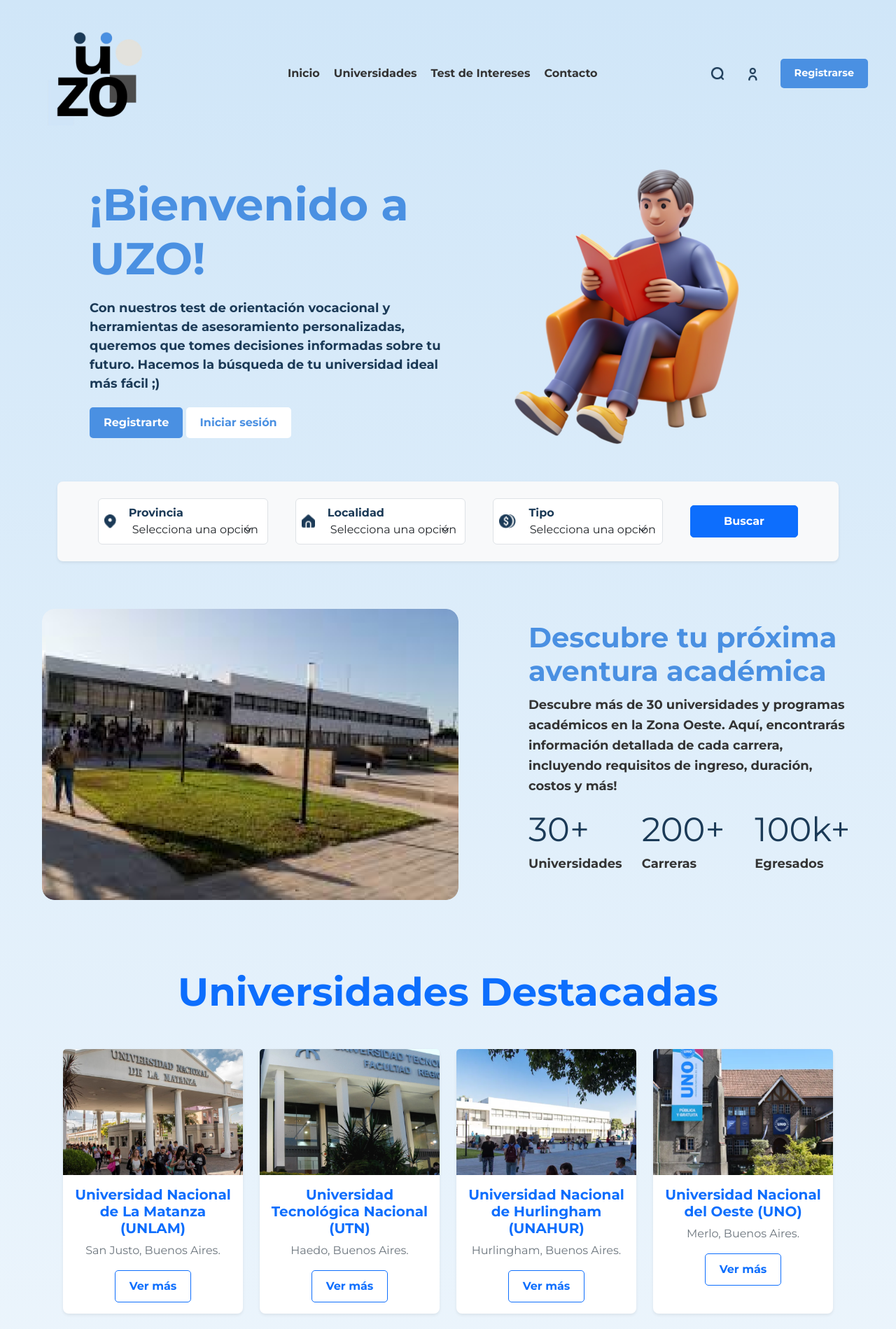
After one commit to priiscilasoliz/unideal, a PHP site: page /prueba4.html in a window 1280 px wide. The commit adds this page. Shown: the top 1899 px of the page at 70% size. Run offline with PHP 8.4, Linux system fonts and the light colour scheme.

Commit message:
,,,,,,,,,papoi

```diff
--- a/unideal/index.html
+++ b/unideal/index.html
@@ -167,7 +167,7 @@
           <img src="imagenes/cudi.png" alt="Centro Universitario de La Matanza">
           <h3>Centro universitario de La Matanza (CUDI)</h3>
           <p>González Catán, Buenos Aires.</p>
-          <a href="https://www.cudi.ar/" class="boton">Ver más</a>
+          <a href="HTML/cudi.html" class="boton">Ver más</a>
         </div>
       </div>
     </section>
--- /dev/null
+++ b/unideal/prueba4.html
@@ -0,0 +1,332 @@
+<!DOCTYPE html>
+<html lang="es">
+<head>
+  <meta charset="UTF-8">
+  <meta name="viewport" content="width=device-width, initial-scale=1.0">
+  <title>Universidades Zona Oeste</title>
+  <link
+        href="https://cdn.jsdelivr.net/npm/bootstrap@5.3.3/dist/css/bootstrap.min.css"
+        rel="stylesheet"
+        integrity="sha384-QWTKZyjpPEjISv5WaRU9OFeRpok6YctnYmDr5pNlyT2bRjXh0JMhjY6hW+ALEwIH"
+        crossorigin="anonymous">
+  <link rel="stylesheet" href="CSS/gagatest.css">
+  <link href="https://fonts.googleapis.com/css2?family=Montserrat:wght@400;700&display=swap" rel="stylesheet">
+</head>
+<body>
+<header>
+  <a href="index.html" class="logo">
+    <img src="imagenes/logo.png" alt="logo">
+  </a>
+  <nav>
+    <a href="index.html">Inicio</a>
+    <a href="HTML/universidades.html">Universidades</a>
+    <a href="HTML/testintereses.html">Test de Intereses</a>
+    <a href="HTML/contacto.html">Contacto</a>
+  </nav>
+  <div class="nave">
+
+    <img src="imagenes/search.png" alt="Buscar" id="icono-busqueda" class="icono-busqueda" style="cursor: pointer; height: 20px;">
+
+
+    <div id="buscador-container" class="buscador-wrapper oculto">
+      <div class="input-wrapper">
+        <input type="text" id="buscador" placeholder="Buscar..." autocomplete="off">
+        <div id="sombra" class="input-shadow"></div>
+      </div>
+      <div id="sugerencias" class="autocomplete-box"></div>
+    </div>
+
+    <a href="#"><img src="imagenes/user.png" alt="Usuario"></a>
+    <a href="HTML/login_register.html" class="btn-registrar" style="text-decoration: none; color: white;">Registrarse</a>
+  </div>
+</header>
+  <main>
+    <section class="estudiante">
+      <div class="texto">
+        <h1>¡Bienvenido a UZO!</h1>
+        <p>Con nuestros test de orientación vocacional y herramientas de asesoramiento personalizadas, queremos que tomes decisiones informadas sobre tu futuro. Hacemos la búsqueda de tu universidad ideal más fácil ;)</p>
+        <button class="btn btn-azul" onclick="location.href='HTML/register.html';">Registrarte</button>
+        <button class="btn btn-blanco" onclick="location.href='HTML/login.html';">Iniciar sesión</button>
+      </div>
+      <div class="imagen">
+        <img src="imagenes/estudiante.png" alt="Estudiante leyendo un libro">
+      </div>
+    </section>
+    <form method="get" action="PHP/filtro.php" class="container">
+        <section class="filtros row justify-content-center mx-auto bg-light p-4 rounded-3 shadow-sm my-5">
+
+            <div class="col-lg-3 col-md-6 mb-3 mb-lg-0">
+                <div class="filtro d-flex align-items-center bg-white p-2 rounded-2 border">
+                    <img src="imagenes/ubi.png" alt="logo" style="height: 20px;" class="me-2">
+                    <div class="w-100">
+                        <label for="provincia" class="form-label mb-0 fw-bold">Provincia</label>
+                        <select id="provincia" name="provincia" class="form-select border-0 p-0 shadow-none">
+                            <option value="" disabled selected>Selecciona una opción</option>
+                            <option value="1">Buenos Aires</option>
+                        </select>
+                    </div>
+                </div>
+            </div>
+
+            <div class="col-lg-3 col-md-6 mb-3 mb-lg-0">
+                <div class="filtro d-flex align-items-center bg-white p-2 rounded-2 border">
+                    <img src="imagenes/home.png" alt="logo" style="height: 20px;" class="me-2">
+                    <div class="w-100">
+                        <label for="localidad" class="form-label mb-0 fw-bold">Localidad</label>
+                        <select id="localidad" name="localidad" class="form-select border-0 p-0 shadow-none">
+                            <option value="" disabled selected>Selecciona una opción</option>
+                            <option value="1">San Justo</option>
+                            <option value="2">Haedo</option>
+                            <option value="3">Hurlingham</option>
+                            <option value="4">Merlo</option>
+                            <option value="5">Tres de Febrero</option>
+                            <option value="6">Moreno</option>
+                            <option value="7">Moron</option>
+                            <option value="8">González Catán</option>
+                        </select>
+                    </div>
+                </div>
+            </div>
+
+            <div class="col-lg-3 col-md-6 mb-3 mb-lg-0">
+                <div class="filtro d-flex align-items-center bg-white p-2 rounded-2 border">
+                    <img src="imagenes/signopeso.png" alt="logo" style="height: 20px;" class="me-2">
+                    <div class="w-100">
+                        <label for="tipo" class="form-label mb-0 fw-bold">Tipo</label>
+                        <select id="tipo" name="tipo" class="form-select border-0 p-0 shadow-none">
+                            <option value="" disabled selected>Selecciona una opción</option>
+                            <option value="Pública">Pública</option>
+                            <option value="Privada">Privada</option>
+                        </select>
+                    </div>
+                </div>
+            </div>
+
+            <div class="col-lg-2 col-md-6 d-grid">
+                <button type="submit" class="btn btn-primary fw-bold">Buscar</button>
+            </div>
+        </section>
+    </form>
+
+    <section class="descubre">
+      <div class="descubre-img">
+        <img src="imagenes/uni0.png" alt="Foto de universidad">
+      </div>
+      <div class="texto">
+        <h1>Descubre tu próxima aventura académica</h1>
+        <p>Descubre más de 30 universidades y programas académicos en la Zona Oeste. Aquí, encontrarás información detallada de cada carrera, incluyendo requisitos de ingreso, duración, costos y más!</p>
+        <div class="estadisticas">
+            <div class="estadistica">
+              <h2>30+</h2>
+              <p>Universidades</p>
+            </div>
+            <div class="estadistica">
+              <h2>200+</h2>
+              <p>Carreras</p>
+            </div>
+            <div class="estadistica">
+              <h2>100k+</h2>
+              <p>Egresados</p>
+            </div>
+          </div>
+        </div>
+    </section>
+   <section class="universidades-destacadas container py-5">
+        <h2 class="display-4 fw-bold text-primary mb-5">Universidades Destacadas</h2>
+
+        <div class="row row-cols-1 row-cols-sm-2 row-cols-md-3 row-cols-lg-4 g-4 justify-content-center">
+
+            <div class="col">
+                <div class="card h-100 shadow-sm border-0 rounded-3">
+                    <img src="imagenes/unlam.png" class="card-img-top" alt="Universidad Nacional de La Matanza" style="height: 180px; object-fit: cover;">
+                    <div class="card-body text-center">
+                        <h3 class="card-title fs-5 fw-bold text-primary">Universidad Nacional de La Matanza (UNLAM)</h3>
+                        <p class="card-text text-secondary mb-3">San Justo, Buenos Aires.</p>
+                        <a href="HTML/unlam.html" class="btn btn-outline-primary btn-sm fw-bold">Ver más</a>
+                    </div>
+                </div>
+            </div>
+
+            <div class="col">
+                <div class="card h-100 shadow-sm border-0 rounded-3">
+                    <img src="imagenes/utn.png" class="card-img-top" alt="Universidad Tecnológica Nacional" style="height: 180px; object-fit: cover;">
+                    <div class="card-body text-center">
+                        <h3 class="card-title fs-5 fw-bold text-primary">Universidad Tecnológica Nacional (UTN)</h3>
+                        <p class="card-text text-secondary mb-3">Haedo, Buenos Aires.</p>
+                        <a href="HTML/utn.html" class="btn btn-outline-primary btn-sm fw-bold">Ver más</a>
+                    </div>
+                </div>
+            </div>
+
+            <div class="col">
+                <div class="card h-100 shadow-sm border-0 rounded-3">
+                    <img src="imagenes/hurlim.png" class="card-img-top" alt="Universidad Nacional de Hurlingham" style="height: 180px; object-fit: cover;">
+                    <div class="card-body text-center">
+                        <h3 class="card-title fs-5 fw-bold text-primary">Universidad Nacional de Hurlingham (UNAHUR)</h3>
+                        <p class="card-text text-secondary mb-3">Hurlingham, Buenos Aires.</p>
+                        <a href="HTML/unahur.html" class="btn btn-outline-primary btn-sm fw-bold">Ver más</a>
+                    </div>
+                </div>
+            </div>
+
+            <div class="col">
+                <div class="card h-100 shadow-sm border-0 rounded-3">
+                    <img src="imagenes/uno.png" class="card-img-top" alt="Universidad Nacional del Oeste" style="height: 180px; object-fit: cover;">
+                    <div class="card-body text-center">
+                        <h3 class="card-title fs-5 fw-bold text-primary">Universidad Nacional del Oeste (UNO)</h3>
+                        <p class="card-text text-secondary mb-3">Merlo, Buenos Aires.</p>
+                        <a href="HTML/uno.html" class="btn btn-outline-primary btn-sm fw-bold">Ver más</a>
+                    </div>
+                </div>
+            </div>
+
+            <div class="col">
+                <div class="card h-100 shadow-sm border-0 rounded-3">
+                    <img src="imagenes/tresdefebrero.png" class="card-img-top" alt="Universidad Nacional de Tres de Febrero" style="height: 180px; object-fit: cover;">
+                    <div class="card-body text-center">
+                        <h3 class="card-title fs-5 fw-bold text-primary">Universidad Nacional de Tres de Febrero (UNTREF)</h3>
+                        <p class="card-text text-secondary mb-3">Tres de Febrero, Buenos Aires.</p>
+                        <a href="HTML/untref.html" class="btn btn-outline-primary btn-sm fw-bold">Ver más</a>
+                    </div>
+                </div>
+            </div>
+
+            <div class="col">
+                <div class="card h-100 shadow-sm border-0 rounded-3">
+                    <img src="imagenes/moreno.png" class="card-img-top" alt="Universidad Nacional de Moreno" style="height: 180px; object-fit: cover;">
+                    <div class="card-body text-center">
+                        <h3 class="card-title fs-5 fw-bold text-primary">Universidad Nacional de Moreno (UNM)</h3>
+                        <p class="card-text text-secondary mb-3">Moreno, Buenos Aires.</p>
+                        <a href="HTML/unm.html" class="btn btn-outline-primary btn-sm fw-bold">Ver más</a>
+                    </div>
+                </div>
+            </div>
+
+            <div class="col">
+                <div class="card h-100 shadow-sm border-0 rounded-3">
+                    <img src="imagenes/UniMoron.png" class="card-img-top" alt="Universidad Nacional de Moron" style="height: 180px; object-fit: cover;">
+                    <div class="card-body text-center">
+                        <h3 class="card-title fs-5 fw-bold text-primary">Universidad Nacional de Moron (UNM)</h3>
+                        <p class="card-text text-secondary mb-3">Moron, Buenos Aires.</p>
+                        <a href="HTML/moron.html" class="btn btn-outline-primary btn-sm fw-bold">Ver más</a>
+                    </div>
+                </div>
+            </div>
+
+            <div class="col">
+                <div class="card h-100 shadow-sm border-0 rounded-3">
+                    <img src="imagenes/cudi.png" class="card-img-top" alt="Centro Universitario de La Matanza" style="height: 180px; object-fit: cover;">
+                    <div class="card-body text-center">
+                        <h3 class="card-title fs-5 fw-bold text-primary">Centro universitario de La Matanza (CUDI)</h3>
+                        <p class="card-text text-secondary mb-3">González Catán, Buenos Aires.</p>
+                        <a href="https://www.cudi.ar/" class="btn btn-outline-primary btn-sm fw-bold">Ver más</a>
+                    </div>
+                </div>
+            </div>
+
+        </div>
+    </section>
+
+    <section class="faq">
+  <h2 class="text-center display-4 fw-bold text-primary mb-5">Preguntas Frecuentes</h2>
+
+  <div class="faq-item">
+    <input type="checkbox" id="faq1">
+    <label for="faq1">¿Qué es UZO?</label>
+    <div class="faq-content">
+      <p>UZO es una plataforma de orientación vocacional que te ayuda a descubrir qué carrera estudiar y en qué universidad hacerlo. Ofrecemos test vocacionales, información sobre universidades y herramientas para comparar opciones según tus intereses y ubicación.</p>
+    </div>
+  </div>
+
+  <div class="faq-item">
+    <input type="checkbox" id="faq2">
+    <label for="faq2">¿Cómo funciona el test de intereses?</label>
+    <div class="faq-content">
+      <p>El test consiste en una serie de preguntas diseñadas para identificar tus intereses, habilidades y preferencias. Al finalizar, recibirás resultados personalizados con carreras y universidades que se ajustan a tu perfil.</p>
+    </div>
+  </div>
+
+  <div class="faq-item">
+    <input type="checkbox" id="faq3">
+    <label for="faq3">¿Tengo que registrarme para usar UZO?</label>
+    <div class="faq-content">
+      <p>Podés explorar información básica sin registrarte, pero para acceder al test de intereses, guardar resultados o crear tu lista de universidades favoritas, necesitás crear una cuenta gratuita.</p>
+    </div>
+  </div>
+
+  <div class="faq-item">
+    <input type="checkbox" id="faq4">
+    <label for="faq4">¿UZO tiene costo?</label>
+    <div class="faq-content">
+      <p>No. UZO es totalmente gratuito para los estudiantes. Nuestro objetivo es acompañarte en tu elección vocacional sin costos ni compromisos.</p>
+    </div>
+  </div>
+
+  <div class="faq-item">
+    <input type="checkbox" id="faq5">
+    <label for="faq5">¿Puedo contactar con una universidad desde la página?</label>
+    <div class="faq-content">
+      <p>Sí. En cada ficha de universidad vas a encontrar los numeros y emails de contacto para comunicarte directamente con la institución que te interese.</p>
+    </div>
+  </div>
+</section>
+
+  </main>
+  <footer class="footer">
+  <div class="container">
+    <div class="footer-content">
+      <div class="footer-section">
+        <div class="footer-logo">
+          <a href="#">
+            <img src="imagenes/logo.png" alt="UZO Logo">
+          </a>
+        </div>
+      </div>
+      <div class="footer-section">
+        <h4>UZO</h4>
+        <ul>
+          <li><a href="#">Sobre Nosotros</a></li>
+          <li><a href="#">Contacto</a></li>
+          <li><a href="#">Términos de Servicio</a></li>
+          <li><a href="#">Política de Privacidad</a></li>
+        </ul>
+      </div>
+
+      <div class="footer-section">
+        <h4>Recursos</h4>
+        <ul>
+          <li><a href="HTML/testintereses.html">Test de Intereses</a></li>
+          <li><a href="HTML/universidades.html">Listado de Universidades</a></li>
+          <li><a href="#">Guías y Consejos</a></li>
+          <li><a href="#">Preguntas Frecuentes</a></li>
+        </ul>
+      </div>
+
+      <div class="footer-section">
+        <h4>Contacto</h4>
+        <ul>
+          <li>uzo.official@gmail.com</li>
+          <li>Zona Oeste, Buenos Aires.</li>
+        </ul>
+      </div>
+    </div>
+
+    <div class="footer-bottom">
+      <p>© 2025 UZO - Todos los derechos reservados.</p>
+      <p>Tu buscador de universidades y carreras de Zona Oeste.</p>
+    </div>
+  </div>
+</footer>
+<script src="https://code.jquery.com/jquery-3.7.1.min.js"
+    integrity="sha256-/JqT3SQfawRzTw6/4ySfM9b+d08N/zD4k8/59Fq/p0U="
+    crossorigin="anonymous"></script>
+
+<script
+    src="https://cdn.jsdelivr.net/npm/bootstrap@5.3.3/dist/js/bootstrap.bundle.min.js"
+    integrity="sha384-YvpcrYf0tY3lHB60NNkmXc5s9fDVZLESaAA55NDzOxhy9GkcIdslK1eN7N6jIeHz"
+    crossorigin="anonymous"></script>
+
+<script src="JS/toggle-buscador.js"></script>
+<script src="JS/buscador.js"></script>
+</body>
+</html>
```
Also changed, not shown: unideal/CSS/pruebacss.css (+68 -12 lines), unideal/HTML/cudi.html (added, +147 -0 lines), unideal/prueba2.html (+0 -54 lines), unideal/imagenes/cudi2.png (added).
